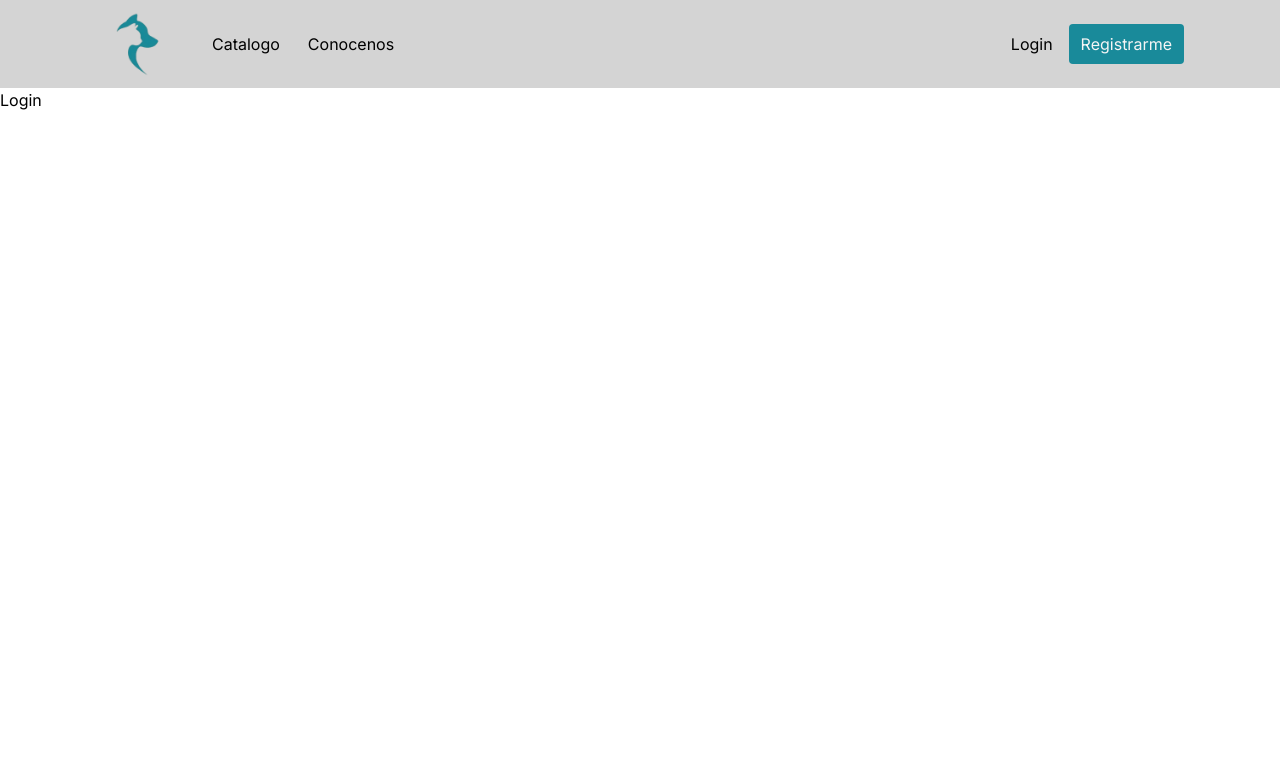
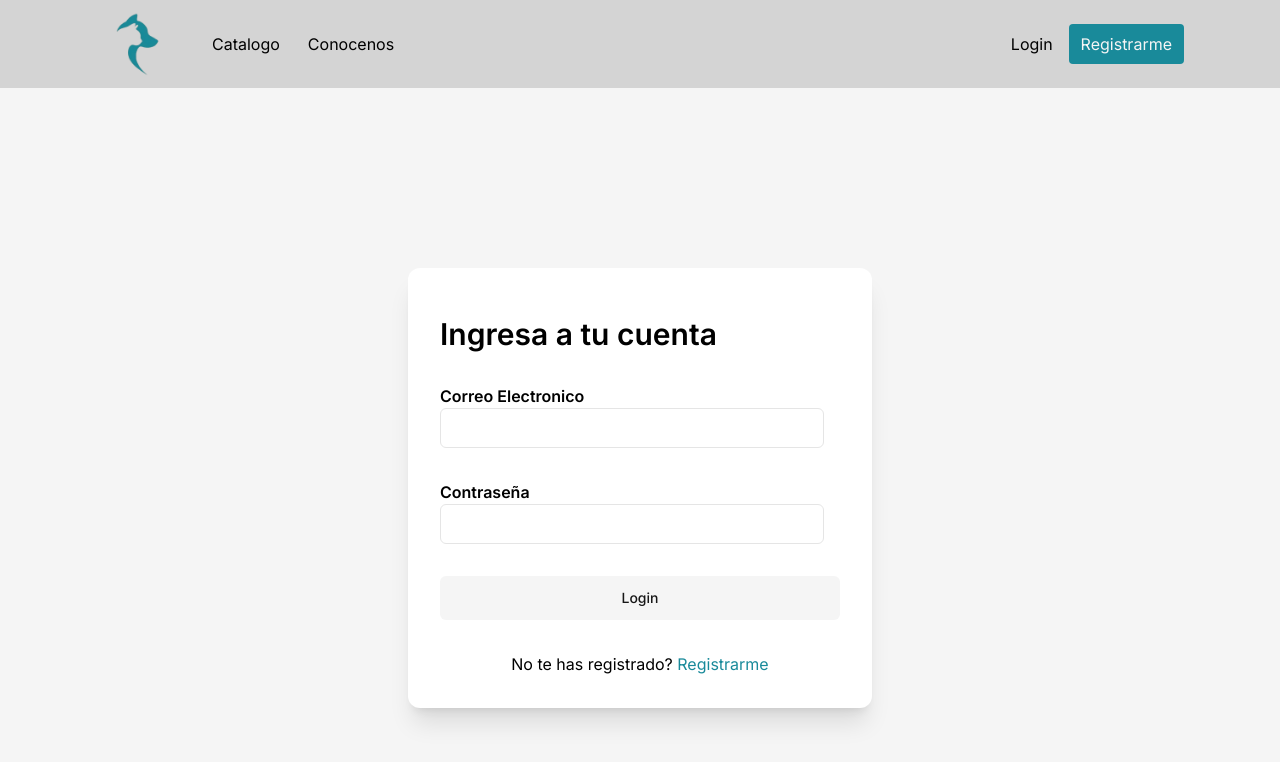
Before and after one commit to santi-ug/SALU, a Next.js app in the folder client/: page /login in a window 1280 px wide. Shown: the top 762 px of the page. Built offline with nearby package versions, Linux system fonts and the light colour scheme.

Commit message:
login terminado

```diff
--- /dev/null
+++ b/client/src/app/login/form.jsx
@@ -0,0 +1,25 @@
+"use client";
+
+import { Button } from "@/components/Button";
+import { Input } from "@/components/Input";
+import { Label } from "@/components/Label";
+
+export function LoginForm() {
+    const onSubmit = (error) => {
+        error.preventDefault();
+        console.log("Login")
+    }
+    return (
+        <form className="space-y-8 w-[400px]">
+            <div className="grid w-full max-w-sm items-center gap=1.5">
+                <h1 className="font-semibold">Correo Electronico</h1>
+                <Input type={"email"} />
+            </div>
+            <div className="grid w-full max-w-sm items-center gap=1.5">
+                <h1 className="font-semibold">Contraseña</h1>
+                <Input type={"password"} />
+            </div>
+            <Button className="w-full" size="lg" variant="subtle">Login</Button>
+        </form>
+    )
+}
--- a/client/src/app/login/page.jsx
+++ b/client/src/app/login/page.jsx
@@ -1,5 +1,16 @@
+import Link from 'next/link';
+import { LoginForm } from "./form";
+
 export default function LoginPage() {
   return (
-    <div>Login</div>
+    <div className="h-screen w-screen flex justify-center items-center bg-gray-100">
+    <div className="shadow-xl px-8 pb-8 pt-12 bg-white rounded-xl space-y-8">
+        <h1 className='font-semibold text-3xl'>Ingresa a tu cuenta</h1>
+        <LoginForm />
+        <p className='text-center'>
+            No te has registrado? <Link className='text-aqua hover:underline' href="/register">Registrarme</Link>{' '}
+        </p>
+    </div>
+</div>
   )
 }
```
